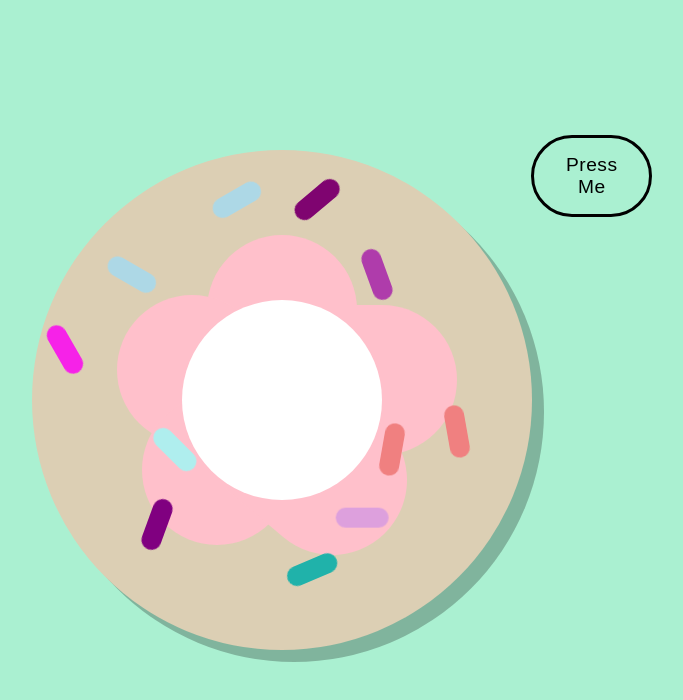
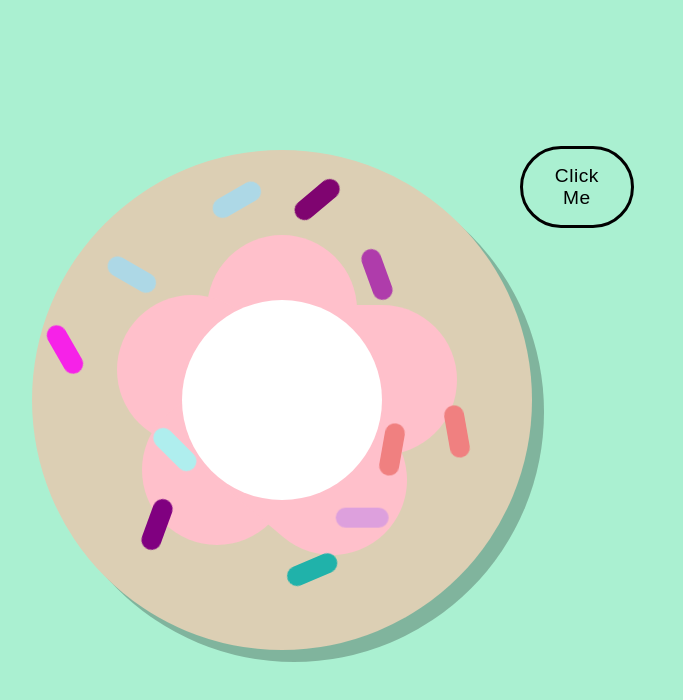
Before and after one commit to lialeon84/donut, a plain HTML site: page index.html in a window 1280 px wide. Shown: the whole page, without its empty margins (358-1041 px from the left). Drawn offline with Linux system fonts and the light colour scheme.

Commit message:
Update index.html

```diff
--- a/index.html
+++ b/index.html
@@ -34,7 +34,7 @@
 
     </div>
 
-    <button id="sprinkle">Press Me</button>
+    <button id="sprinkle">Click Me</button>
 
     <script>
         var btn = document.getElementById('sprinkle');
```
